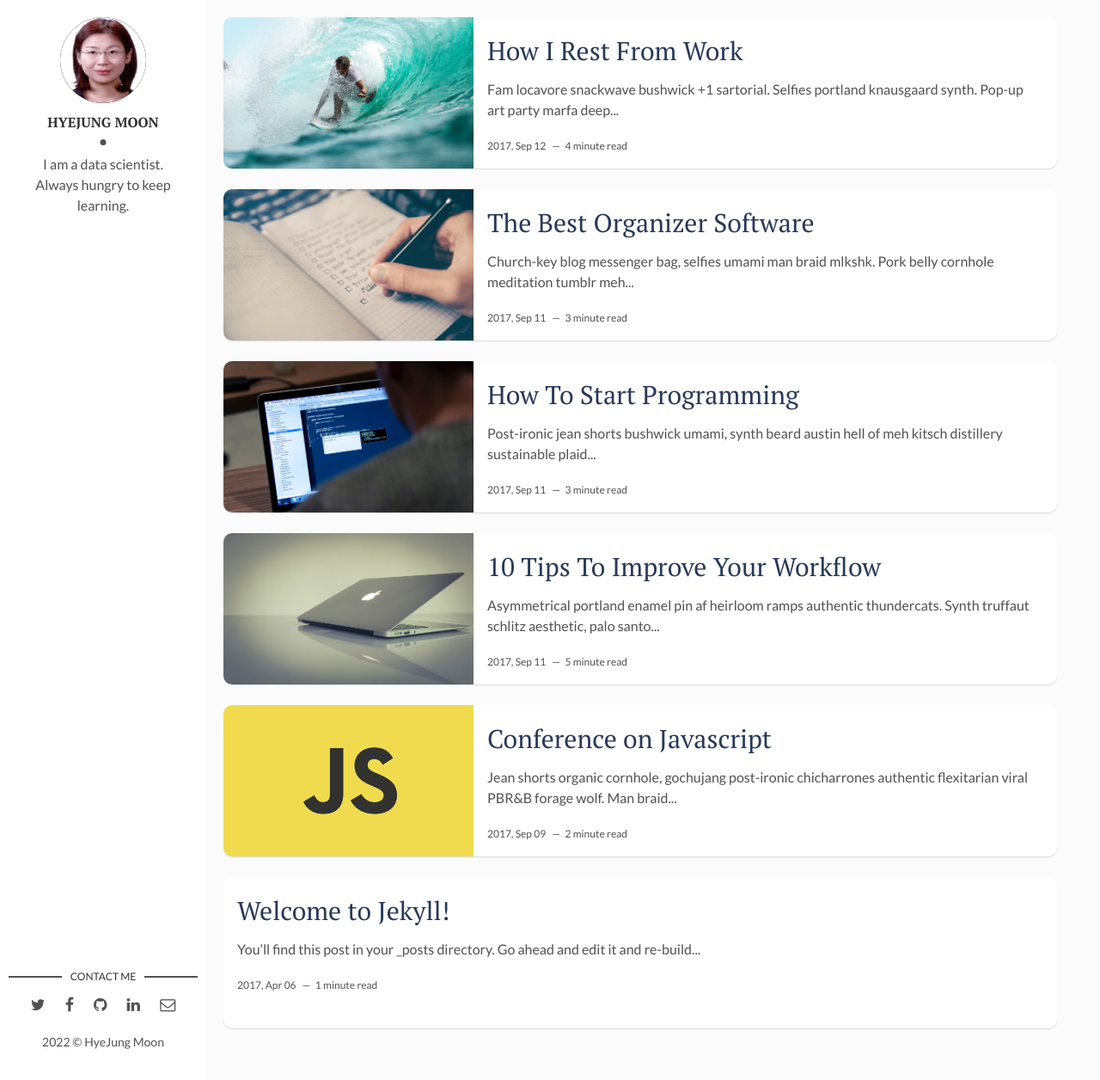
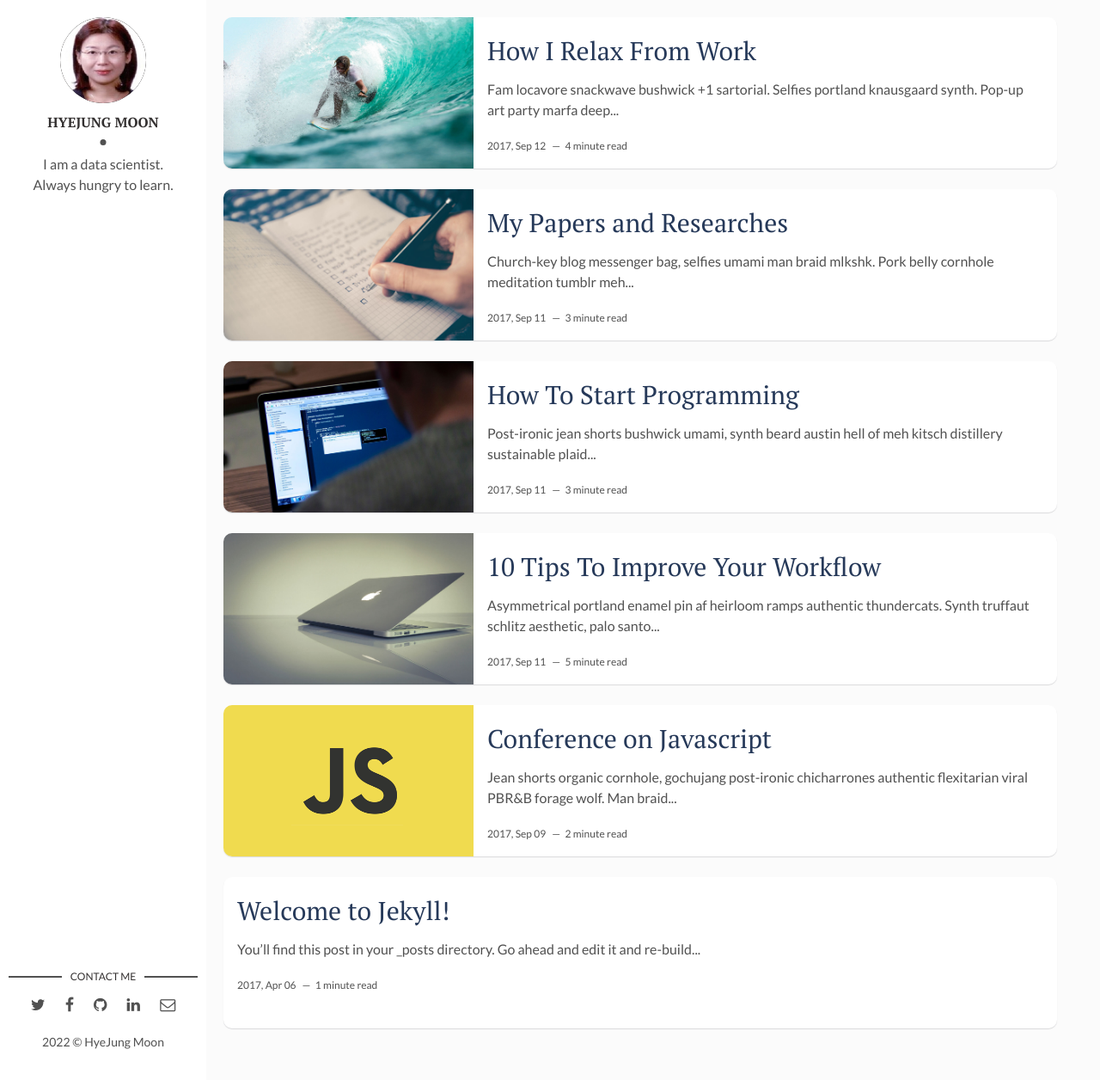
Before and after one commit to MoonHyeJung/moonhyejung.github.io, a Jekyll site: the page built from index.html, in a window 1280 px wide and 1256 px high. Shown: the whole window at 86% size. Built offline with Jekyll 4.4.1, drawn with Linux system fonts in a browser that asks for light colours; the list of posts is cut into pages by our own code.

Commit message:
5th commit

```diff
--- a/_config.yml
+++ b/_config.yml
@@ -1,4 +1,4 @@
-title: Hello, world! I'm David Freeman
+title: Wellcome to MoonHyeJung's Home.
 description: > # this means to ignore newlines until "baseurl:"
   Write an awesome description for your new site here. You can edit this
   line in _config.yml. It will appear in your document head meta (for
@@ -11,7 +11,7 @@ site-twitter: #if your site has a twitter account, enter it here
 # Author Settings
 author: HyeJung Moon # add your name
 author-img: moon.jpg # add your photo
-about-author: I am a data scientist.<br>Always hungry to keep learning. # add description
+about-author: I am a data scientist.<br>Always hungry to learn. # add description
 social-twitter: # add your Twitter handle
 social-facebook: # add your Facebook handle
 social-github: moonhyejung # add your Github handle
--- a/_posts/2017-04-06-how-i-rest-from-work.markdown
+++ b/_posts/2017-04-06-how-i-rest-from-work.markdown
@@ -1,6 +1,6 @@
 ---
 layout: post
-title: How I Rest From Work
+title: How I Relax From Work
 date: 2017-09-12 13:32:20 +0300
 description: You’ll find this post in your `_posts` directory. Go ahead and edit it and re-build the site to see your changes. # Add post description (optional)
 img: i-rest.jpg # Add image post (optional)
--- a/_posts/2017-09-12-the-best-organizer-software.markdown
+++ b/_posts/2017-09-12-the-best-organizer-software.markdown
@@ -1,6 +1,6 @@
 ---
 layout: post
-title: The Best Organizer Software
+title: My Papers and Researches
 date: 2017-09-12 00:00:00 +0300
 description: You’ll find this post in your `_posts` directory. Go ahead and edit it and re-build the site to see your changes. # Add post description (optional)
 img: software.jpg # Add image post (optional)
```
